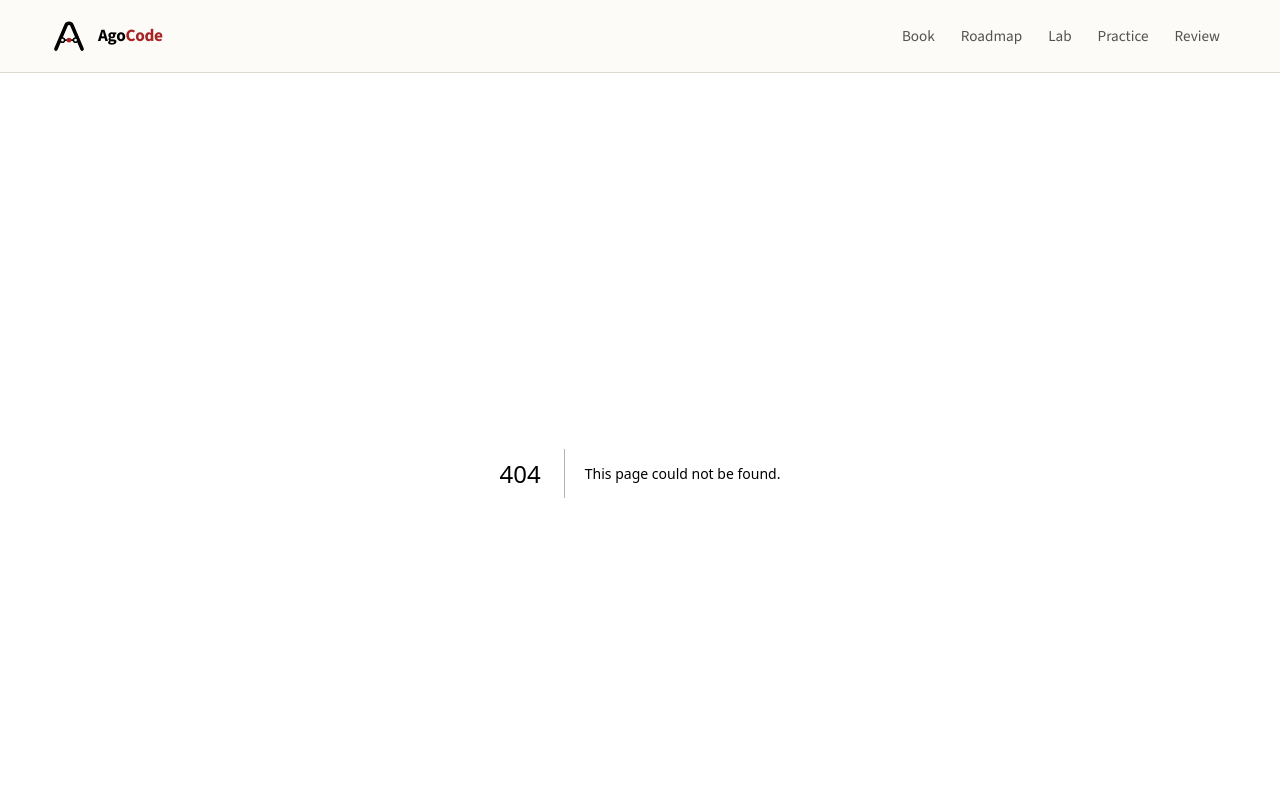
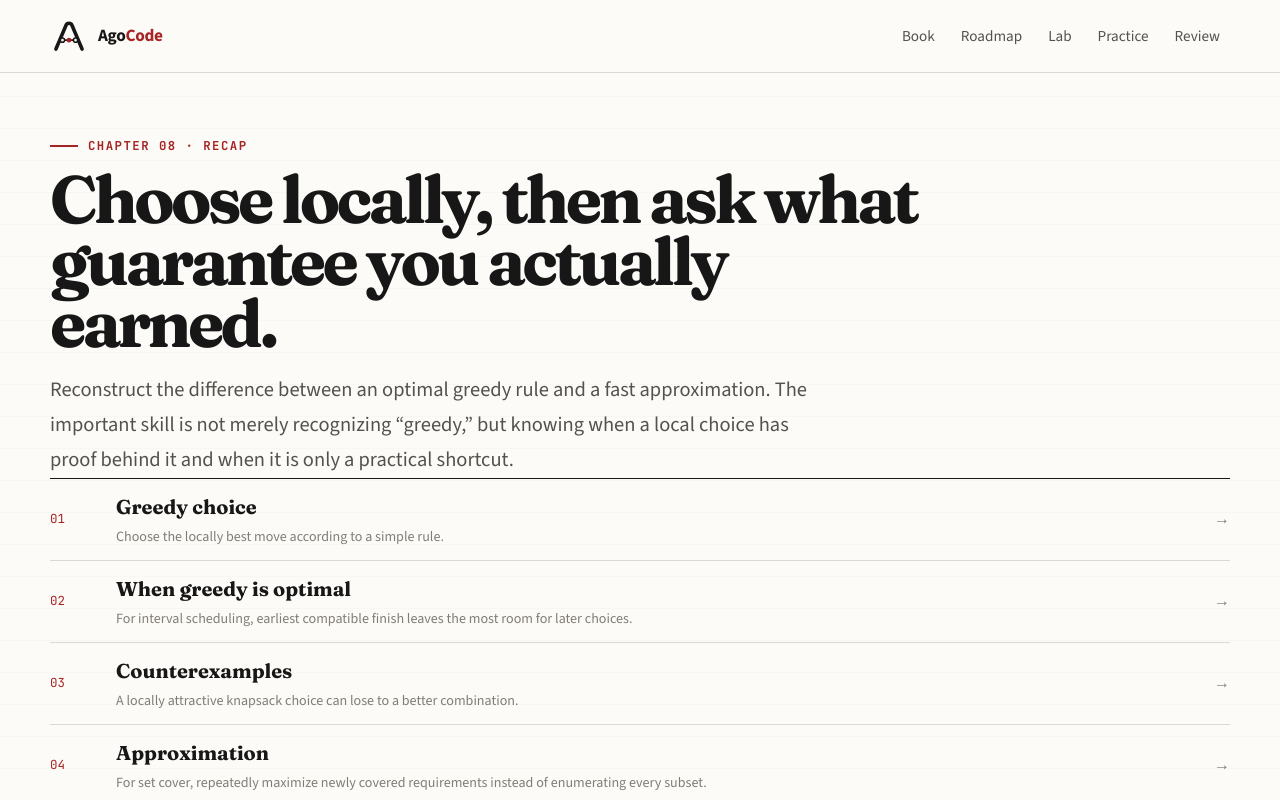
Before and after one commit to anatwork14/agocode, a Next.js app: page /learn/chapter-8-recap in a window 1280 px wide. Before the commit this address had no page. Shown: the top 800 px of the page. Built offline with nearby package versions, Linux system fonts and the light colour scheme.

Commit message:
feat: add Chapter 8 recap page

```diff
--- /dev/null
+++ b/app/learn/chapter-8-recap/page.tsx
@@ -0,0 +1,45 @@
+import Link from "next/link";
+import { ChapterEightRecapCheck } from "@/components/greedy/ChapterEightRecapCheck";
+
+export const metadata = { title: "Chapter 8 Recap" };
+
+const sequence = [
+  ["01", "Greedy choice", "Choose the locally best move according to a simple rule.", "/learn/greedy#local"],
+  ["02", "When greedy is optimal", "For interval scheduling, earliest compatible finish leaves the most room for later choices.", "/learn/greedy#schedule"],
+  ["03", "Counterexamples", "A locally attractive knapsack choice can lose to a better combination.", "/learn/greedy#knapsack"],
+  ["04", "Approximation", "For set cover, repeatedly maximize newly covered requirements instead of enumerating every subset.", "/learn/greedy#set-cover"],
+  ["05", "Hard-search warning signs", "All combinations, all orderings, or every possible version can signal an explosive exact search space.", "/learn/greedy#hard"],
+] as const;
+
+export default function ChapterEightRecapPage() {
+  return (
+    <main className="page">
+      <div className="site-shell">
+        <div className="eyebrow">Chapter 08 · Recap</div>
+        <h1 className="editorial-title editorial-title--compact">Choose locally, then ask what guarantee you actually earned.</h1>
+        <p className="lede">
+          Reconstruct the difference between an optimal greedy rule and a fast approximation. The important skill is not
+          merely recognizing “greedy,” but knowing when a local choice has proof behind it and when it is only a practical shortcut.
+        </p>
+
+        <section className="section chapter-recap-map" aria-label="Chapter 8 learning sequence">
+          {sequence.map(([number, title, description, href]) => (
+            <Link href={href} className="chapter-recap-map__row" key={number}>
+              <span className="chapter-recap-map__number mono">{number}</span>
+              <div><strong>{title}</strong><p>{description}</p></div>
+              <span aria-hidden="true">→</span>
+            </Link>
+          ))}
+        </section>
+
+        <section className="section">
+          <ChapterEightRecapCheck />
+          <div className="action-row">
+            <Link className="button" href="/learn/greedy">← Greedy Algorithms</Link>
+            <Link className="button button--primary" href="/roadmap">Preview Dynamic Programming →</Link>
+          </div>
+        </section>
+      </div>
+    </main>
+  );
+}
```
